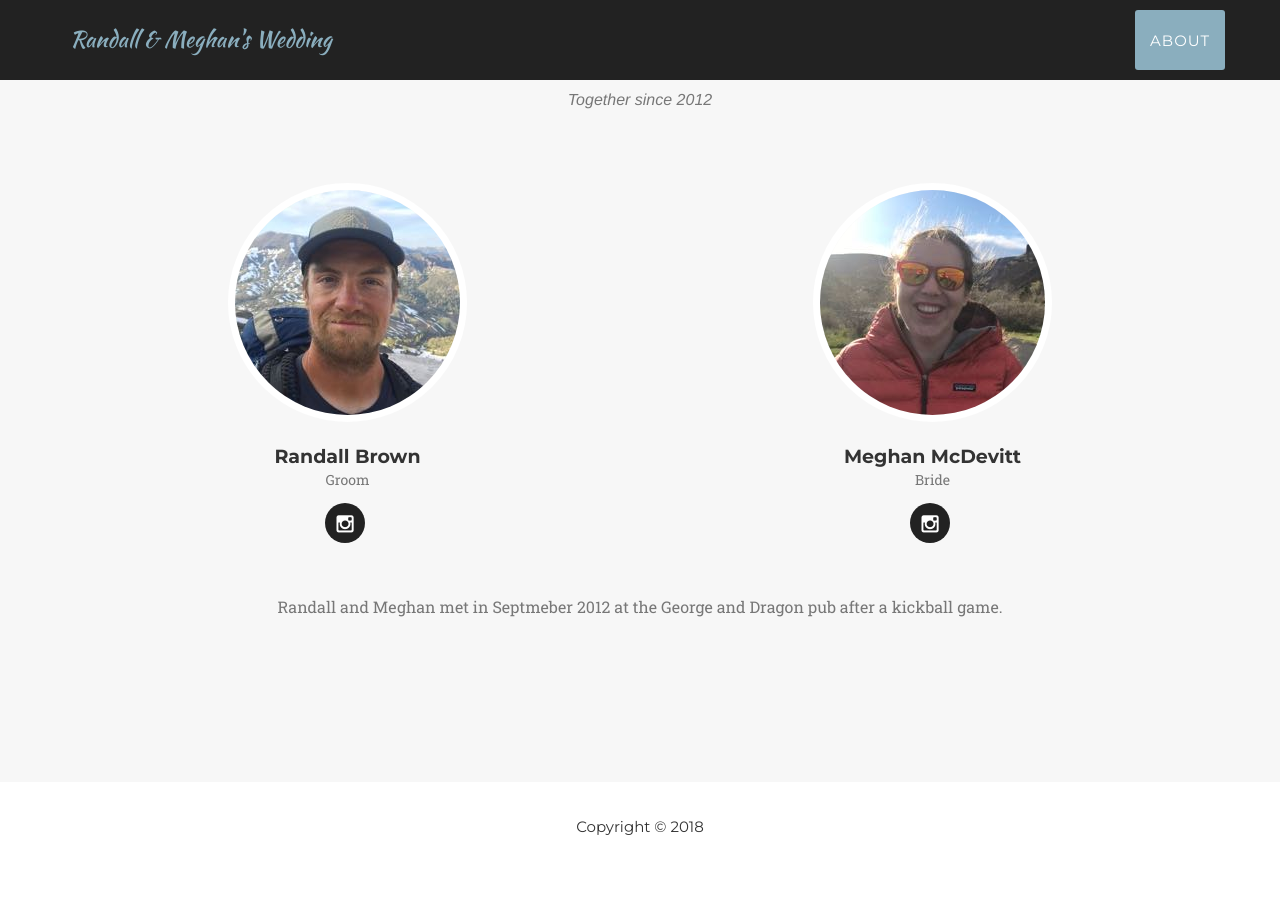
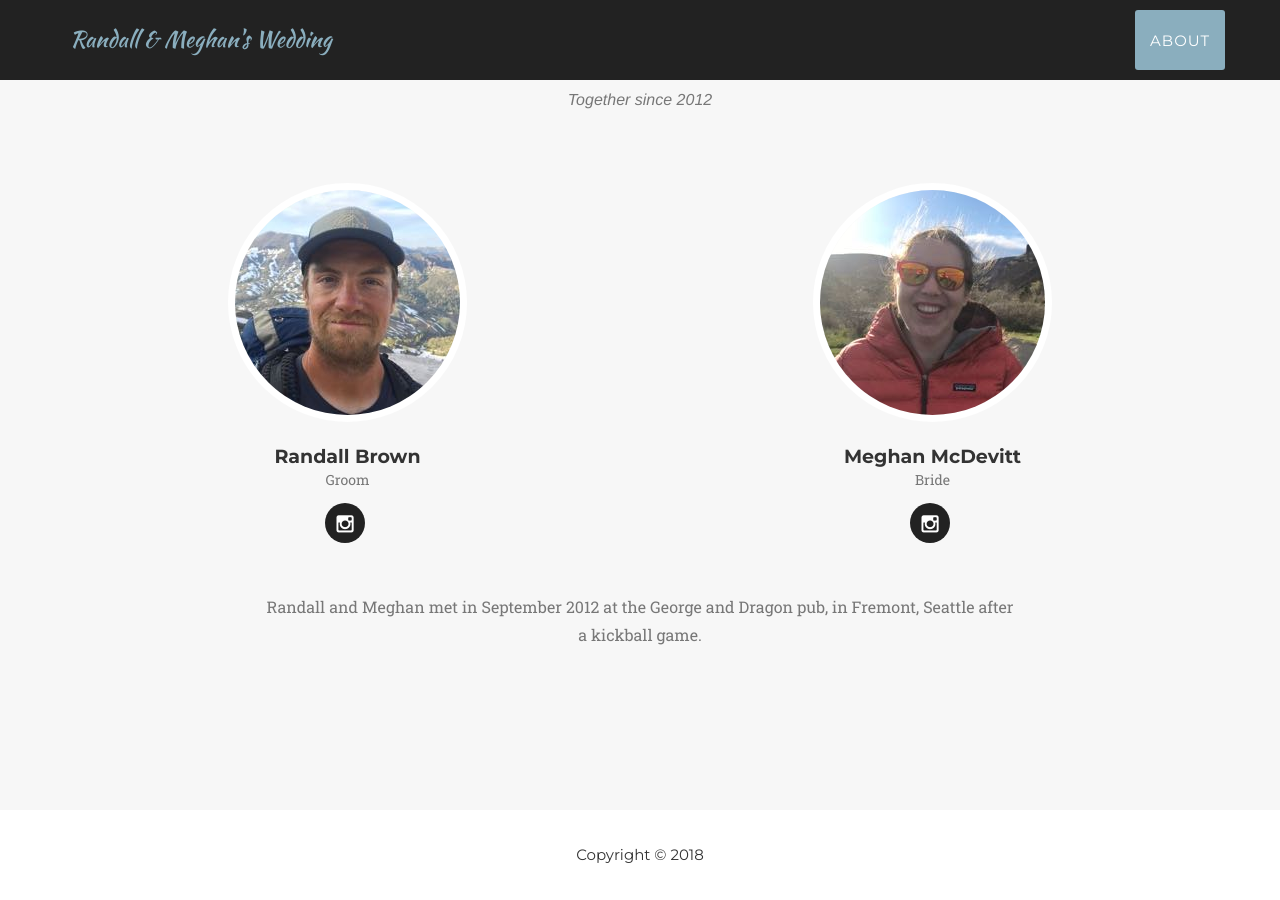
Before and after one commit to blladnar/randallandmeghanwedding, a Jekyll site: the page built from index.html, in a window 1280 px wide and 900 px high, scrolled down 882 px. Built offline with Jekyll 4.4.1, drawn with Linux system fonts in a browser that asks for light colours; some web fonts are replaced; before the commit the page ends 1754 px from its top, so only the background shows below that; part of the change alters nothing that is shown.

```diff
--- a/_config.yml
+++ b/_config.yml
@@ -21,7 +21,7 @@ people:
   position: Bride
   social:
     - title: instagram
-      url: https://www.instagram.com/blladnar/
+      url: https://www.instagram.com/meghankm14/
 
 # Postal address (add as many lines as necessary)
 address:
--- a/_includes/team.html
+++ b/_includes/team.html
@@ -17,7 +17,7 @@
                         <ul class="list-inline social-buttons">
                             {% for network in member.social %}
                             <li>
-                                <a href="{{ network.url }}">
+                                <a href="{{ network.url }}" target="_blank">
                                     <i class="fa fa-{{ network.title }}"></i>
                                 </a>
                             </li>
@@ -30,7 +30,7 @@
             </div>
             <div class="row">
                 <div class="col-lg-8 col-lg-offset-2 text-center">
-                    <p class="large text-muted">Randall and Meghan met in Septmeber 2012 at the George and Dragon pub after a kickball game.</p>
+                    <p class="large text-muted">Randall and Meghan met in September 2012 at the George and Dragon pub, in Fremont, Seattle after a kickball game.</p>
                 </div>
             </div>
         </div>
```
